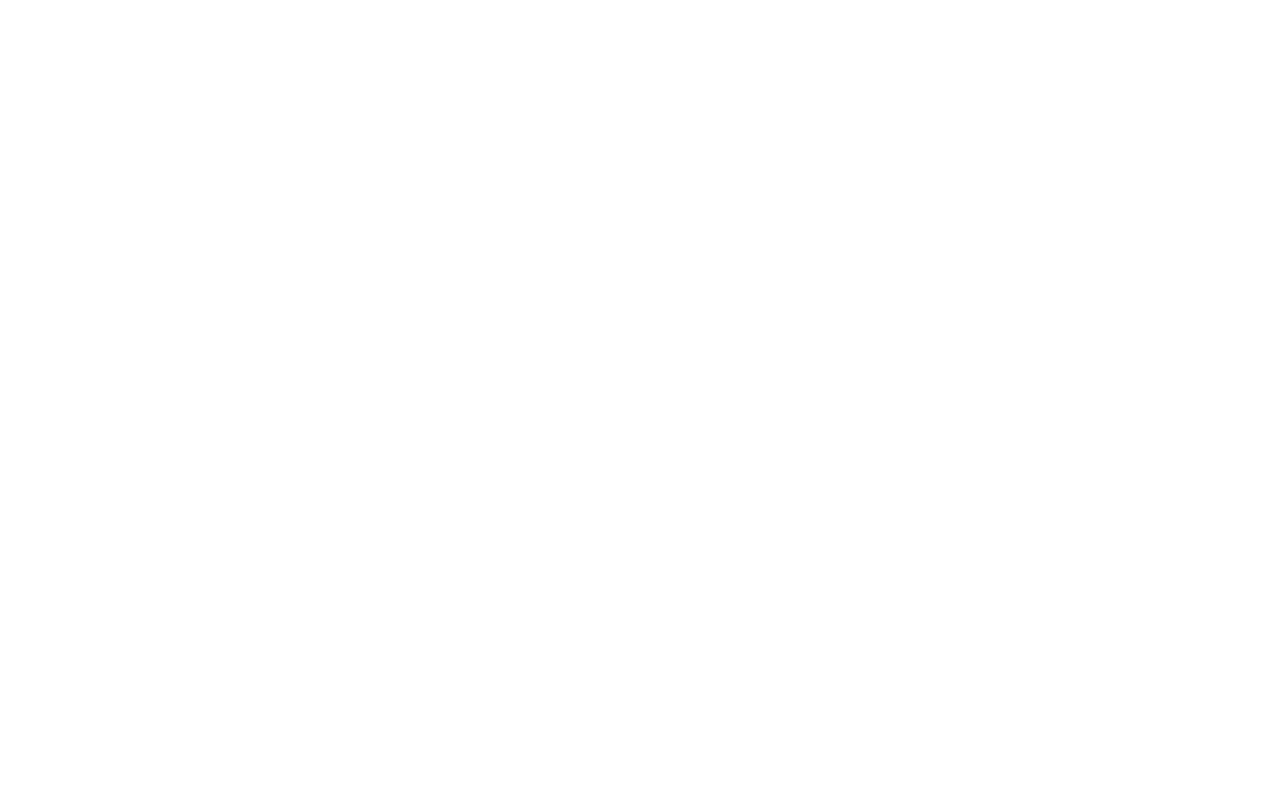
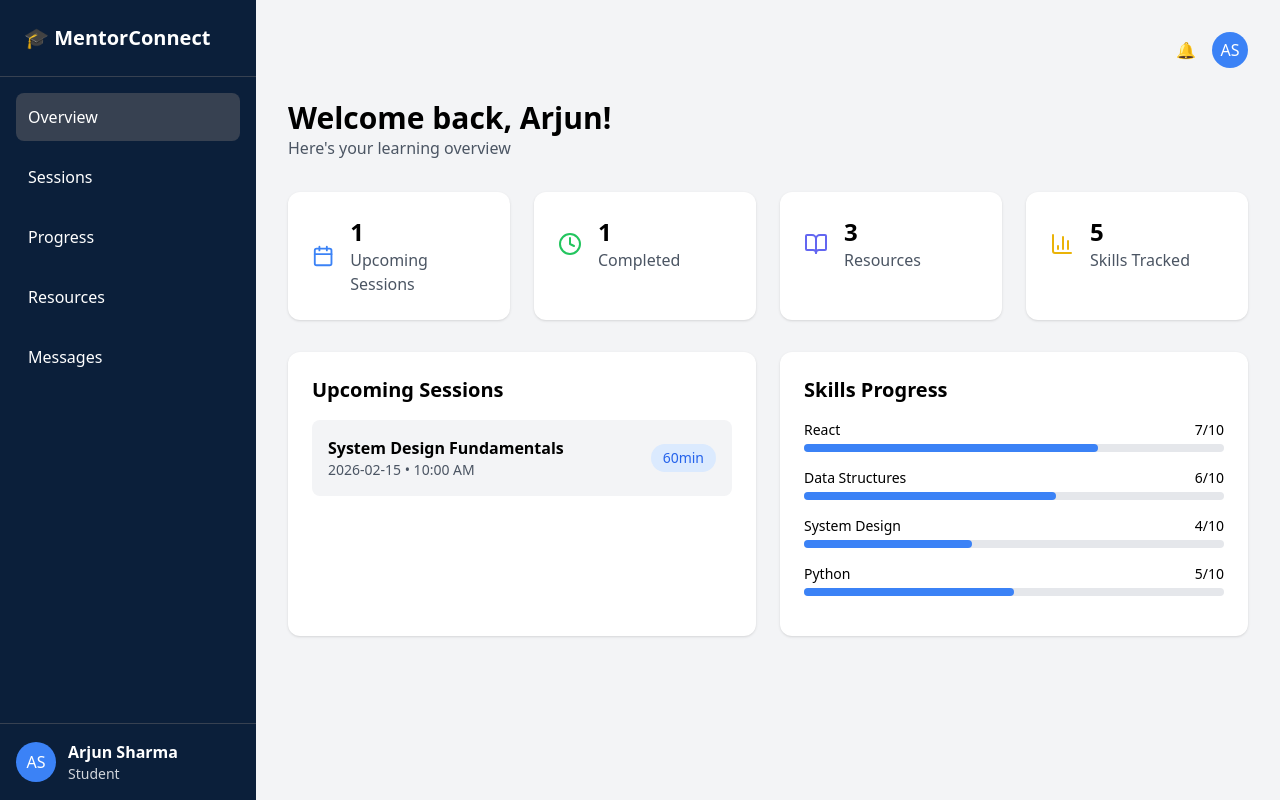
Before and after one commit to Aswi7/industry-mentor-portal, a React app in the folder frontend/: page /student in a window 1280 px wide. Before the commit this address had no page. Built offline with nearby package versions, Linux system fonts and the light colour scheme; the HTML template or start-up script is replaced by a standard one.

Commit message:
created student dashboard

```diff
--- a/frontend/package.json
+++ b/frontend/package.json
@@ -14,7 +14,8 @@
     "lucide-react": "^0.563.0",
     "react": "^19.2.0",
     "react-dom": "^19.2.0",
-    "react-router-dom": "^7.13.0"
+    "react-router-dom": "^7.13.0",
+    "recharts": "^3.7.0"
   },
   "devDependencies": {
     "@eslint/js": "^9.39.1",
--- a/frontend/src/App.jsx
+++ b/frontend/src/App.jsx
@@ -2,6 +2,7 @@
 import Login from "./pages/Login"
 import Register from "./pages/Register"
 import MentorDashboard from "./pages/MentorDashboard"
+import StudentDashboard from "./pages/StudentDashboard"
 
 function App() {
   return (
@@ -10,6 +11,7 @@
       <Route path="/register" element={<Register />} />
 
       <Route path="/mentor" element={<MentorDashboard />} />
+       <Route path="/student" element={<StudentDashboard />} />
 
     </Routes>
   )
--- a/frontend/src/pages/StudentDashboard.jsx
+++ b/frontend/src/pages/StudentDashboard.jsx
@@ -0,0 +1,171 @@
+import { Calendar, BookOpen, BarChart3, Clock } from "lucide-react";
+
+const StudentDashboard = () => {
+  return (
+    <div className="flex h-screen bg-gray-100">
+
+      {/* Sidebar */}
+      <div className="w-64 bg-[#0B1F3A] text-white flex flex-col">
+        <div className="p-6 text-xl font-bold border-b border-gray-700">
+          🎓 MentorConnect
+        </div>
+
+        <div className="flex-1 p-4 space-y-3">
+          <div className="bg-gray-700 rounded-lg p-3 cursor-pointer">
+            Overview
+          </div>
+          <div className="hover:bg-gray-700 rounded-lg p-3 cursor-pointer">
+            Sessions
+          </div>
+          <div className="hover:bg-gray-700 rounded-lg p-3 cursor-pointer">
+            Progress
+          </div>
+          <div className="hover:bg-gray-700 rounded-lg p-3 cursor-pointer">
+            Resources
+          </div>
+          <div className="hover:bg-gray-700 rounded-lg p-3 cursor-pointer">
+            Messages
+          </div>
+        </div>
+
+        <div className="p-4 border-t border-gray-700">
+          <div className="flex items-center gap-3">
+            <div className="bg-blue-500 w-10 h-10 rounded-full flex items-center justify-center">
+              AS
+            </div>
+            <div>
+              <p className="font-semibold">Arjun Sharma</p>
+              <p className="text-sm text-gray-300">Student</p>
+            </div>
+          </div>
+        </div>
+      </div>
+
+      {/* Main Content */}
+      <div className="flex-1 p-8 overflow-y-auto">
+
+        {/* Top Navbar */}
+        <div className="flex justify-between items-center mb-8">
+          <div></div>
+          <div className="flex items-center gap-4">
+            🔔
+            <div className="bg-blue-500 text-white w-9 h-9 rounded-full flex items-center justify-center">
+              AS
+            </div>
+          </div>
+        </div>
+
+        {/* Welcome Section */}
+        <div className="mb-8">
+          <h1 className="text-3xl font-bold">
+            Welcome back, Arjun!
+          </h1>
+          <p className="text-gray-600">
+            Here's your learning overview
+          </p>
+        </div>
+
+        {/* Stats Cards */}
+        <div className="grid grid-cols-4 gap-6 mb-8">
+
+          <div className="bg-white p-6 rounded-xl shadow">
+            <div className="flex items-center gap-4">
+              <Calendar className="text-blue-500" />
+              <div>
+                <p className="text-2xl font-bold">1</p>
+                <p className="text-gray-600">Upcoming Sessions</p>
+              </div>
+            </div>
+          </div>
+
+          <div className="bg-white p-6 rounded-xl shadow">
+            <div className="flex items-center gap-4">
+              <Clock className="text-green-500" />
+              <div>
+                <p className="text-2xl font-bold">1</p>
+                <p className="text-gray-600">Completed</p>
+              </div>
+            </div>
+          </div>
+
+          <div className="bg-white p-6 rounded-xl shadow">
+            <div className="flex items-center gap-4">
+              <BookOpen className="text-indigo-500" />
+              <div>
+                <p className="text-2xl font-bold">3</p>
+                <p className="text-gray-600">Resources</p>
+              </div>
+            </div>
+          </div>
+
+          <div className="bg-white p-6 rounded-xl shadow">
+            <div className="flex items-center gap-4">
+              <BarChart3 className="text-yellow-500" />
+              <div>
+                <p className="text-2xl font-bold">5</p>
+                <p className="text-gray-600">Skills Tracked</p>
+              </div>
+            </div>
+          </div>
+
+        </div>
+
+        {/* Bottom Section */}
+        <div className="grid grid-cols-2 gap-6">
+
+          {/* Upcoming Sessions */}
+          <div className="bg-white p-6 rounded-xl shadow">
+            <h2 className="text-xl font-semibold mb-4">
+              Upcoming Sessions
+            </h2>
+
+            <div className="bg-gray-100 p-4 rounded-lg flex justify-between items-center">
+              <div>
+                <p className="font-semibold">
+                  System Design Fundamentals
+                </p>
+                <p className="text-gray-600 text-sm">
+                  2026-02-15 • 10:00 AM
+                </p>
+              </div>
+              <div className="bg-blue-100 text-blue-600 px-3 py-1 rounded-full text-sm">
+                60min
+              </div>
+            </div>
+          </div>
+
+          {/* Skills Progress */}
+          <div className="bg-white p-6 rounded-xl shadow">
+            <h2 className="text-xl font-semibold mb-4">
+              Skills Progress
+            </h2>
+
+            {[
+              { name: "React", value: 70 },
+              { name: "Data Structures", value: 60 },
+              { name: "System Design", value: 40 },
+              { name: "Python", value: 50 },
+            ].map((skill, index) => (
+              <div key={index} className="mb-4">
+                <div className="flex justify-between text-sm mb-1">
+                  <span>{skill.name}</span>
+                  <span>{skill.value / 10}/10</span>
+                </div>
+                <div className="w-full bg-gray-200 rounded-full h-2">
+                  <div
+                    className="bg-blue-500 h-2 rounded-full"
+                    style={{ width: `${skill.value}%` }}
+                  ></div>
+                </div>
+              </div>
+            ))}
+          </div>
+
+        </div>
+
+      </div>
+    </div>
+  );
+};
+
+export default StudentDashboard;
```
Also changed, not shown: 1 other file (tests, documents, lock files or other folders).
